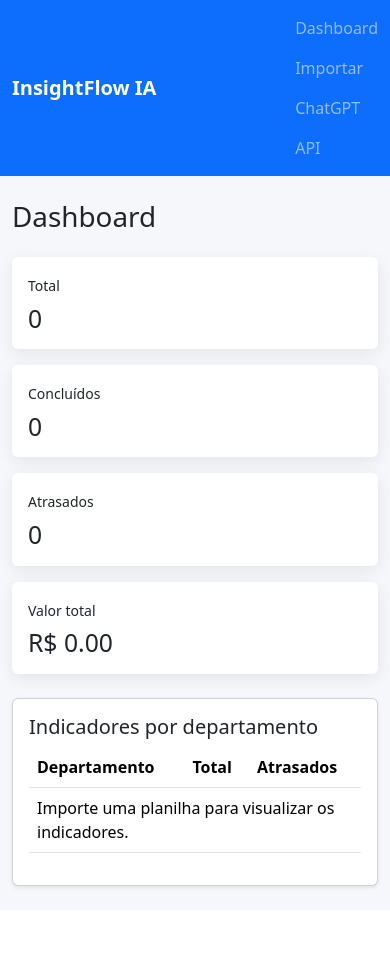
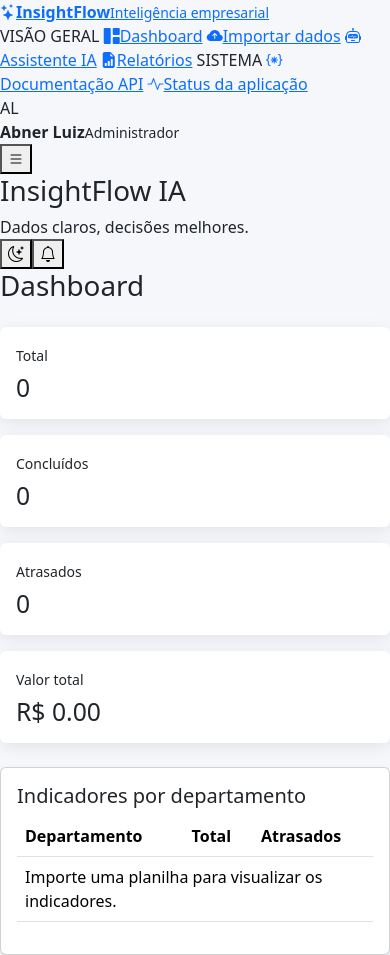
Before and after one commit to Abnerrum/InsightFlow-IA, a FastAPI app: page /dashboard in a window 390 px wide. Before the commit the page ends 890 px from the top, so only its background shows below. Run offline with FastAPI, Linux system fonts and the light colour scheme; some libraries are stand-ins or nearby versions.

Commit message:
feat(frontend): adiciona layout administrativo responsivo

```diff
--- a/app/templates/base.html
+++ b/app/templates/base.html
@@ -1,26 +1,45 @@
 <!doctype html>
-<html lang="pt-BR">
+<html lang="pt-BR" data-bs-theme="light">
 <head>
   <meta charset="utf-8">
   <meta name="viewport" content="width=device-width, initial-scale=1">
   <title>{{ titulo or "InsightFlow IA" }}</title>
+  <link rel="preconnect" href="https://fonts.googleapis.com">
+  <link rel="preconnect" href="https://fonts.gstatic.com" crossorigin>
+  <link href="https://fonts.googleapis.com/css2?family=Inter:wght@400;500;600;700;800&display=swap" rel="stylesheet">
   <link href="https://cdn.jsdelivr.net/npm/bootstrap@5.3.3/dist/css/bootstrap.min.css" rel="stylesheet">
+  <link href="https://cdn.jsdelivr.net/npm/bootstrap-icons@1.11.3/font/bootstrap-icons.min.css" rel="stylesheet">
   <link href="/static/css/style.css" rel="stylesheet">
 </head>
 <body>
-<nav class="navbar navbar-expand-lg navbar-dark bg-primary">
-  <div class="container">
-    <a class="navbar-brand fw-bold" href="/">InsightFlow IA</a>
-    <div class="navbar-nav">
-      <a class="nav-link" href="/dashboard">Dashboard</a>
-      <a class="nav-link" href="/importacoes">Importar</a>
-      <a class="nav-link" href="/assistente">ChatGPT</a>
-      <a class="nav-link" href="/docs">API</a>
-    </div>
+<div class="app-shell">
+  <aside class="sidebar" id="sidebar">
+    <a class="brand" href="/"><span class="brand-icon"><i class="bi bi-stars"></i></span><span><strong>InsightFlow</strong><small>Inteligência empresarial</small></span></a>
+    <nav class="sidebar-nav">
+      <span class="nav-section">VISÃO GERAL</span>
+      <a class="sidebar-link" href="/dashboard"><i class="bi bi-grid-1x2-fill"></i><span>Dashboard</span></a>
+      <a class="sidebar-link" href="/importacoes"><i class="bi bi-cloud-arrow-up-fill"></i><span>Importar dados</span></a>
+      <a class="sidebar-link" href="/assistente"><i class="bi bi-robot"></i><span>Assistente IA</span></a>
+      <a class="sidebar-link" href="/relatorios"><i class="bi bi-file-earmark-bar-graph-fill"></i><span>Relatórios</span></a>
+      <span class="nav-section mt-4">SISTEMA</span>
+      <a class="sidebar-link" href="/docs" target="_blank"><i class="bi bi-braces-asterisk"></i><span>Documentação API</span></a>
+      <a class="sidebar-link" href="/saude"><i class="bi bi-activity"></i><span>Status da aplicação</span></a>
+    </nav>
+    <div class="sidebar-footer"><div class="user-card"><div class="avatar">AL</div><div><strong>Abner Luiz</strong><small>Administrador</small></div></div></div>
+  </aside>
+  <div class="main-wrapper">
+    <header class="topbar">
+      <button class="icon-button d-lg-none" id="sidebarToggle" aria-label="Abrir menu"><i class="bi bi-list"></i></button>
+      <div><h1 class="page-title">{{ page_title or "InsightFlow IA" }}</h1><p class="page-subtitle mb-0">{{ page_subtitle or "Dados claros, decisões melhores." }}</p></div>
+      <div class="topbar-actions"><button class="icon-button" id="themeToggle" aria-label="Alternar tema"><i class="bi bi-moon-stars"></i></button><button class="icon-button position-relative" aria-label="Notificações"><i class="bi bi-bell"></i><span class="notification-dot"></span></button></div>
+    </header>
+    <main class="content-area">{% block conteudo %}{% endblock %}</main>
   </div>
-</nav>
-<main class="container py-4">
-  {% block conteudo %}{% endblock %}
-</main>
+</div>
+<div class="sidebar-backdrop" id="sidebarBackdrop"></div>
+<script src="https://cdn.jsdelivr.net/npm/bootstrap@5.3.3/dist/js/bootstrap.bundle.min.js"></script>
+<script src="https://cdn.jsdelivr.net/npm/sweetalert2@11"></script>
+<script src="/static/js/app.js"></script>
+{% block scripts %}{% endblock %}
 </body>
 </html>
```
